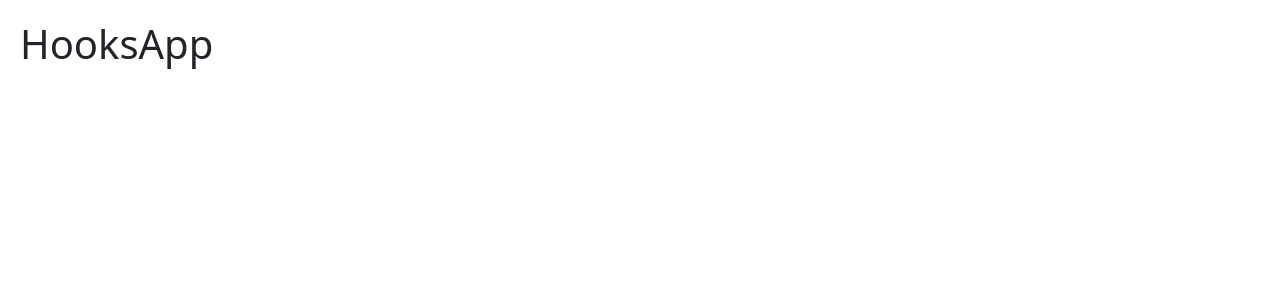
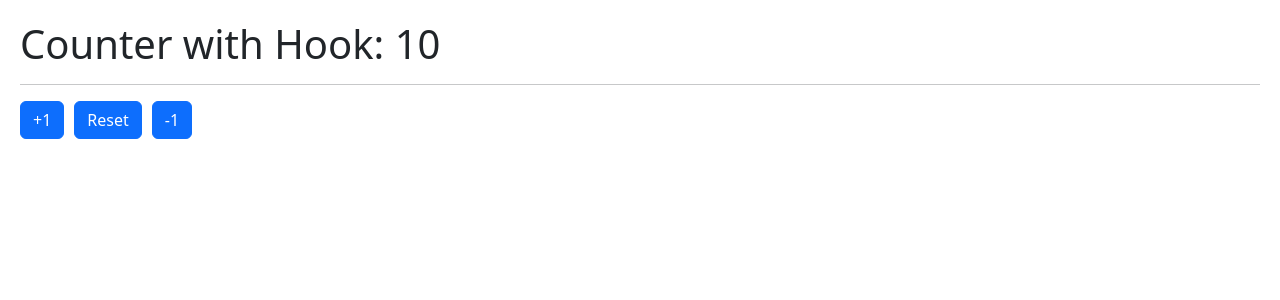
Before and after one commit to Ronnal-Zp/react-hook-app, a React (Vite) app: page / in a window 1280 px wide. Shown: the top 300 px of the page. Built offline with nearby package versions, Linux system fonts and the light colour scheme.

Commit message:
hook useCounter

```diff
--- /dev/null
+++ b/src/01-useState/CounterApp.jsx
@@ -0,0 +1,30 @@
+import { useState } from "react"
+
+export const CounterApp = () => {
+    const [counter, setCounter] = useState({
+        counter1: 10,
+        counter2: 20,
+        counter3: 30,
+    });
+
+    const { counter1, counter2, counter3 } = counter;
+
+  return (
+    <>
+        <h1>Counter 1: { counter1 }</h1>
+        <h1>Counter 2: { counter2 }</h1>
+        <h1>Counter 3: { counter3 }</h1>
+        <hr />
+
+        <button className="btn btn-primary" onClick={ () => setCounter({
+            ...counter,
+            counter1: counter1 + 1
+        }) }>+1</button>
+
+        <button className="btn btn-primary" onClick={ () => setCounter({
+            ...counter,
+            counter1: counter1 - 1
+        }) } >-1</button>
+    </>
+  )
+}
--- /dev/null
+++ b/src/01-useState/CounterWithCustomHook.jsx
@@ -0,0 +1,17 @@
+import { useCounter } from "./../hooks/useCounter";
+
+export const CounterWithCustomHook = () => {
+
+    const { counter, incrementar, decrementar, reset } = useCounter();
+
+    return (
+        <>
+            <h1>Counter with Hook: { counter }</h1>
+            <hr />
+
+            <button onClick={ incrementar } className="btn btn-primary">+1</button>
+            <button onClick={ reset } className="btn btn-primary">Reset</button>
+            <button onClick={ decrementar } className="btn btn-primary">-1</button>
+        </>
+    )
+}
--- a/src/HooksApp.jsx
+++ b/src/HooksApp.jsx
@@ -1,5 +1,10 @@
+import { CounterApp } from './01-useState/CounterApp'
+
 export const HooksApp = () => {
     return (
-        <h1>HooksApp</h1>
+        <>
+            <h1>HooksApp</h1>
+            <CounterApp/>
+        </>
     )
 }
--- /dev/null
+++ b/src/hooks/useCounter.js
@@ -0,0 +1,27 @@
+import { useState } from "react";
+
+export const useCounter = (initialValue = 10) => {
+
+    const [counter, setCounter] = useState(initialValue);
+
+    const incrementar = () => {
+        setCounter(counter + 1);
+    }
+
+    const decrementar = () => {
+        if(counter == 0) return;
+
+        setCounter(counter - 1);
+    }
+
+    const reset = () => {
+        setCounter(initialValue);
+    }
+
+    return {
+        counter,
+        incrementar,
+        decrementar,
+        reset
+    }
+}
--- a/src/main.jsx
+++ b/src/main.jsx
@@ -1,10 +1,12 @@
 import { StrictMode } from 'react';
 import { createRoot } from 'react-dom/client';
 import './index.css';
-import { HooksApp } from "./HooksApp";
+// import { HooksApp } from "./HooksApp";
+import { CounterWithCustomHook } from "./01-useState/CounterWithCustomHook";
 
 createRoot(document.getElementById('root')).render(
   <StrictMode>
-    <HooksApp/>
+    {/* <HooksApp/> */}
+    <CounterWithCustomHook/>
   </StrictMode>
 )
```
